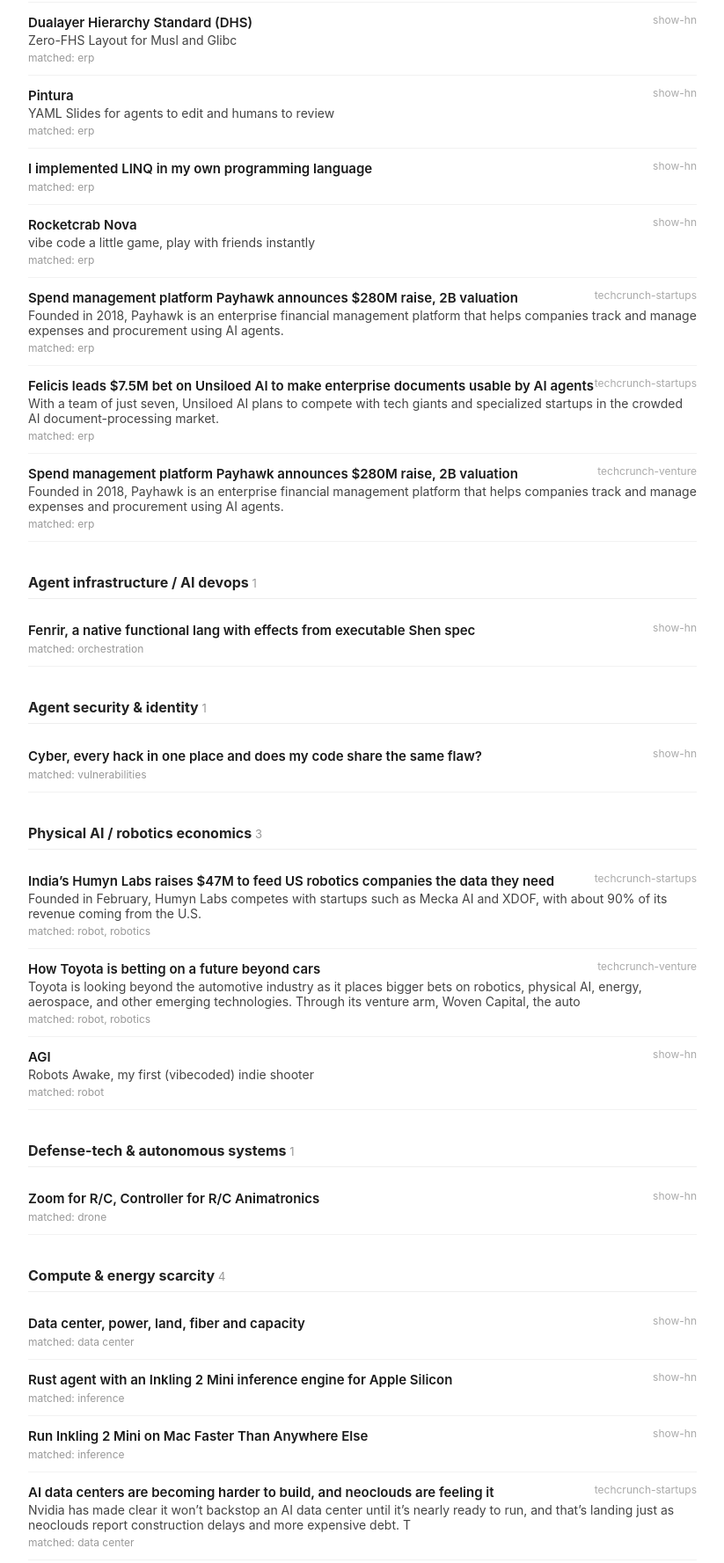
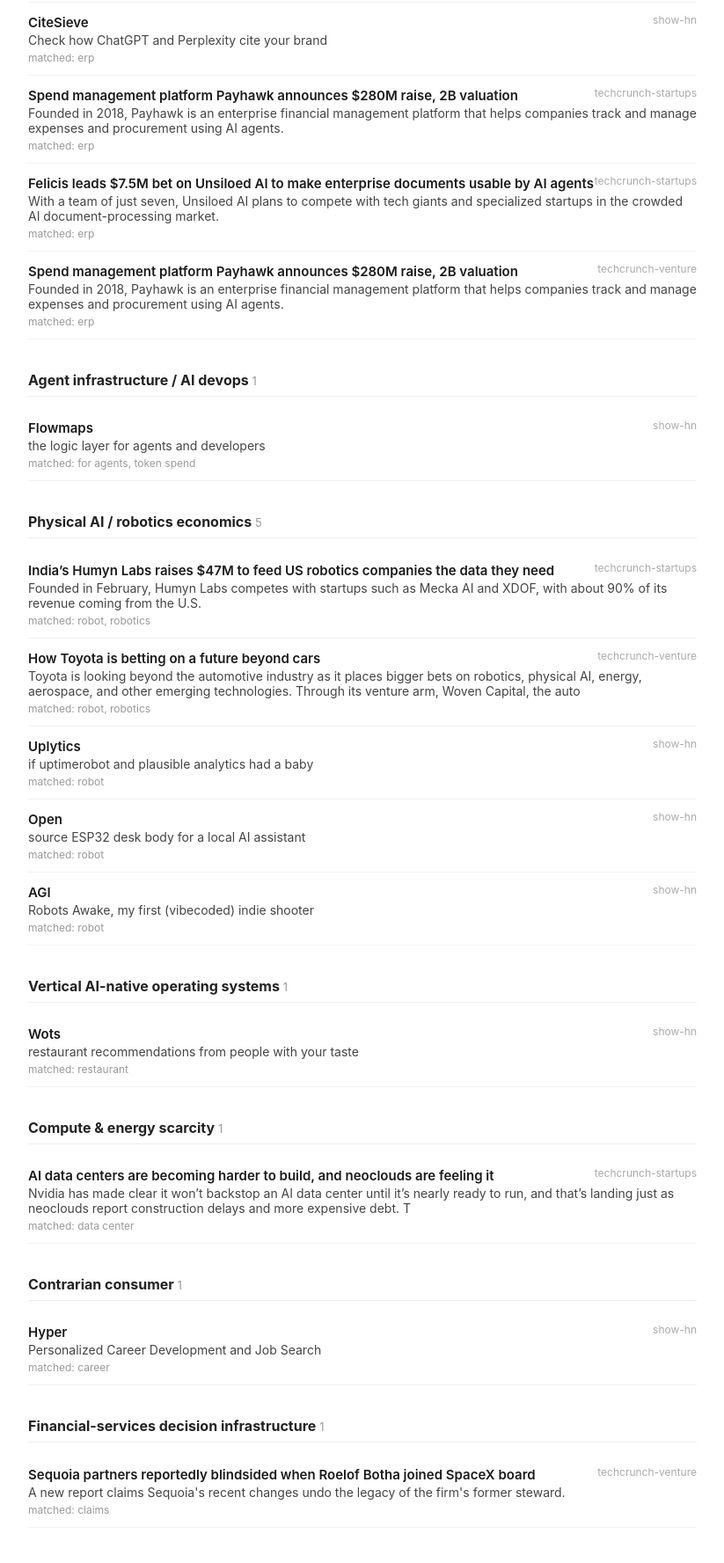
Before and after one commit to diegorivero06/dealflow2-engine, a plain HTML site: page docs/index.html in a window 1280 px wide. Shown: the part 409-2186 px from the top of the page at 88% size, without its empty margins (228-1051 px from the left). Drawn offline with Linux system fonts and the light colour scheme.

Commit message:
Daily feed update 2026-11-27

```diff
--- a/docs/index.html
+++ b/docs/index.html
@@ -26,10 +26,10 @@
 </head>
 <body>
   <h1>Dealflow feed</h1>
-  <div class="meta">22 matches &middot; updated 2026-11-26 22:08 UTC &middot; auto-refreshes daily</div>
+  <div class="meta">17 matches &middot; updated 2026-11-27 21:49 UTC &middot; auto-refreshes daily</div>
 
         <section>
-          <h2>AI-native back office <span class="count">10</span></h2>
+          <h2>AI-native back office <span class="count">7</span></h2>
 
               <div class="card">
                 <div class="card-head">
@@ -37,6 +37,16 @@
                   <span class="batch">summer-2026-latin-america</span>
                 </div>
                 <div class="oneliner">Hosting platform for software you can't afford to have hacked</div>
+                <div class="keywords">matched: erp</div>
+
+
+              </div>
+              <div class="card">
+                <div class="card-head">
+                  <a href="https://github.com/legend-of-alan/ghostmode" target="_blank">Open</a>
+                  <span class="batch">show-hn</span>
+                </div>
+                <div class="oneliner">Sourced Code Mode to Cut ~60% of My Rust Agent's Token Burn</div>
                 <div class="keywords">matched: erp</div>
 
 
@@ -57,46 +67,6 @@
                   <span class="batch">show-hn</span>
                 </div>
                 <div class="oneliner">Check how ChatGPT and Perplexity cite your brand</div>
-                <div class="keywords">matched: erp</div>
-
-
-              </div>
-              <div class="card">
-                <div class="card-head">
-                  <a href="https://news.ycombinator.com/item?id=50645376" target="_blank">Dualayer Hierarchy Standard (DHS)</a>
-                  <span class="batch">show-hn</span>
-                </div>
-                <div class="oneliner">Zero-FHS Layout for Musl and Glibc</div>
-                <div class="keywords">matched: erp</div>
-
-
-              </div>
-              <div class="card">
-                <div class="card-head">
-                  <a href="https://github.com/editide/pintura" target="_blank">Pintura</a>
-                  <span class="batch">show-hn</span>
-                </div>
-                <div class="oneliner">YAML Slides for agents to edit and humans to review</div>
-                <div class="keywords">matched: erp</div>
-
-
-              </div>
-              <div class="card">
-                <div class="card-head">
-                  <a href="https://github.com/ArcadeMakerSources/ArcadeMaker/blob/master/src/Exp/libs/linq.txt" target="_blank">I implemented LINQ in my own programming language</a>
-                  <span class="batch">show-hn</span>
-                </div>
-                <div class="oneliner"></div>
-                <div class="keywords">matched: erp</div>
-
-
-              </div>
-              <div class="card">
-                <div class="card-head">
-                  <a href="https://rocketcrab.com/" target="_blank">Rocketcrab Nova</a>
-                  <span class="batch">show-hn</span>
-                </div>
-                <div class="oneliner">vibe code a little game, play with friends instantly</div>
                 <div class="keywords">matched: erp</div>
 
 
@@ -137,31 +107,17 @@
 
               <div class="card">
                 <div class="card-head">
-                  <a href="https://github.com/pyrex41/fenrir" target="_blank">Fenrir, a native functional lang with effects from executable Shen spec</a>
+                  <a href="https://flowmaps.ai/" target="_blank">Flowmaps</a>
                   <span class="batch">show-hn</span>
                 </div>
-                <div class="oneliner"></div>
-                <div class="keywords">matched: orchestration</div>
+                <div class="oneliner">the logic layer for agents and developers</div>
+                <div class="keywords">matched: for agents, token spend</div>
 
 
               </div>
         </section>
         <section>
-          <h2>Agent security & identity <span class="count">1</span></h2>
-
-              <div class="card">
-                <div class="card-head">
-                  <a href="https://cyber.askgina.ai/" target="_blank">Cyber, every hack in one place and does my code share the same flaw?</a>
-                  <span class="batch">show-hn</span>
-                </div>
-                <div class="oneliner"></div>
-                <div class="keywords">matched: vulnerabilities</div>
-
-
-              </div>
-        </section>
-        <section>
-          <h2>Physical AI / robotics economics <span class="count">3</span></h2>
+          <h2>Physical AI / robotics economics <span class="count">5</span></h2>
 
               <div class="card">
                 <div class="card-head">
@@ -185,6 +141,26 @@
               </div>
               <div class="card">
                 <div class="card-head">
+                  <a href="https://uplytics.si/" target="_blank">Uplytics</a>
+                  <span class="batch">show-hn</span>
+                </div>
+                <div class="oneliner">if uptimerobot and plausible analytics had a baby</div>
+                <div class="keywords">matched: robot</div>
+
+
+              </div>
+              <div class="card">
+                <div class="card-head">
+                  <a href="https://www.bobebot.com/body" target="_blank">Open</a>
+                  <span class="batch">show-hn</span>
+                </div>
+                <div class="oneliner">source ESP32 desk body for a local AI assistant</div>
+                <div class="keywords">matched: robot</div>
+
+
+              </div>
+              <div class="card">
+                <div class="card-head">
                   <a href="https://marcvscouto.itch.io/agi-robots-awake" target="_blank">AGI</a>
                   <span class="batch">show-hn</span>
                 </div>
@@ -195,52 +171,22 @@
               </div>
         </section>
         <section>
-          <h2>Defense-tech & autonomous systems <span class="count">1</span></h2>
+          <h2>Vertical AI-native operating systems <span class="count">1</span></h2>
 
               <div class="card">
                 <div class="card-head">
-                  <a href="https://www.endurance-rc.com" target="_blank">Zoom for R/C, Controller for R/C Animatronics</a>
+                  <a href="https://wots.io/" target="_blank">Wots</a>
                   <span class="batch">show-hn</span>
                 </div>
-                <div class="oneliner"></div>
-                <div class="keywords">matched: drone</div>
+                <div class="oneliner">restaurant recommendations from people with your taste</div>
+                <div class="keywords">matched: restaurant</div>
 
 
               </div>
         </section>
         <section>
-          <h2>Compute & energy scarcity <span class="count">4</span></h2>
+          <h2>Compute & energy scarcity <span class="count">1</span></h2>
 
-              <div class="card">
-                <div class="card-head">
-                  <a href="https://dchub.cloud/connect" target="_blank">Data center, power, land, fiber and capacity</a>
-                  <span class="batch">show-hn</span>
-                </div>
-                <div class="oneliner"></div>
-                <div class="keywords">matched: data center</div>
-
-
-              </div>
-              <div class="card">
-                <div class="card-head">
-                  <a href="https://github.com/onatm/rustling" target="_blank">Rust agent with an Inkling 2 Mini inference engine for Apple Silicon</a>
-                  <span class="batch">show-hn</span>
-                </div>
-                <div class="oneliner"></div>
-                <div class="keywords">matched: inference</div>
-
-
-              </div>
-              <div class="card">
-                <div class="card-head">
-                  <a href="https://www.subconscious.dev/local" target="_blank">Run Inkling 2 Mini on Mac Faster Than Anywhere Else</a>
-                  <span class="batch">show-hn</span>
-                </div>
-                <div class="oneliner"></div>
-                <div class="keywords">matched: inference</div>
-
-
-              </div>
               <div class="card">
                 <div class="card-head">
                   <a href="https://techcrunch.com/podcast/ai-data-centers-are-becoming-harder-to-build-and-neoclouds-are-feeling-it/" target="_blank">AI data centers are becoming harder to build, and neoclouds are feeling it</a>
```
Also changed, not shown: dealflow_latest.csv (+5 -10 lines).
